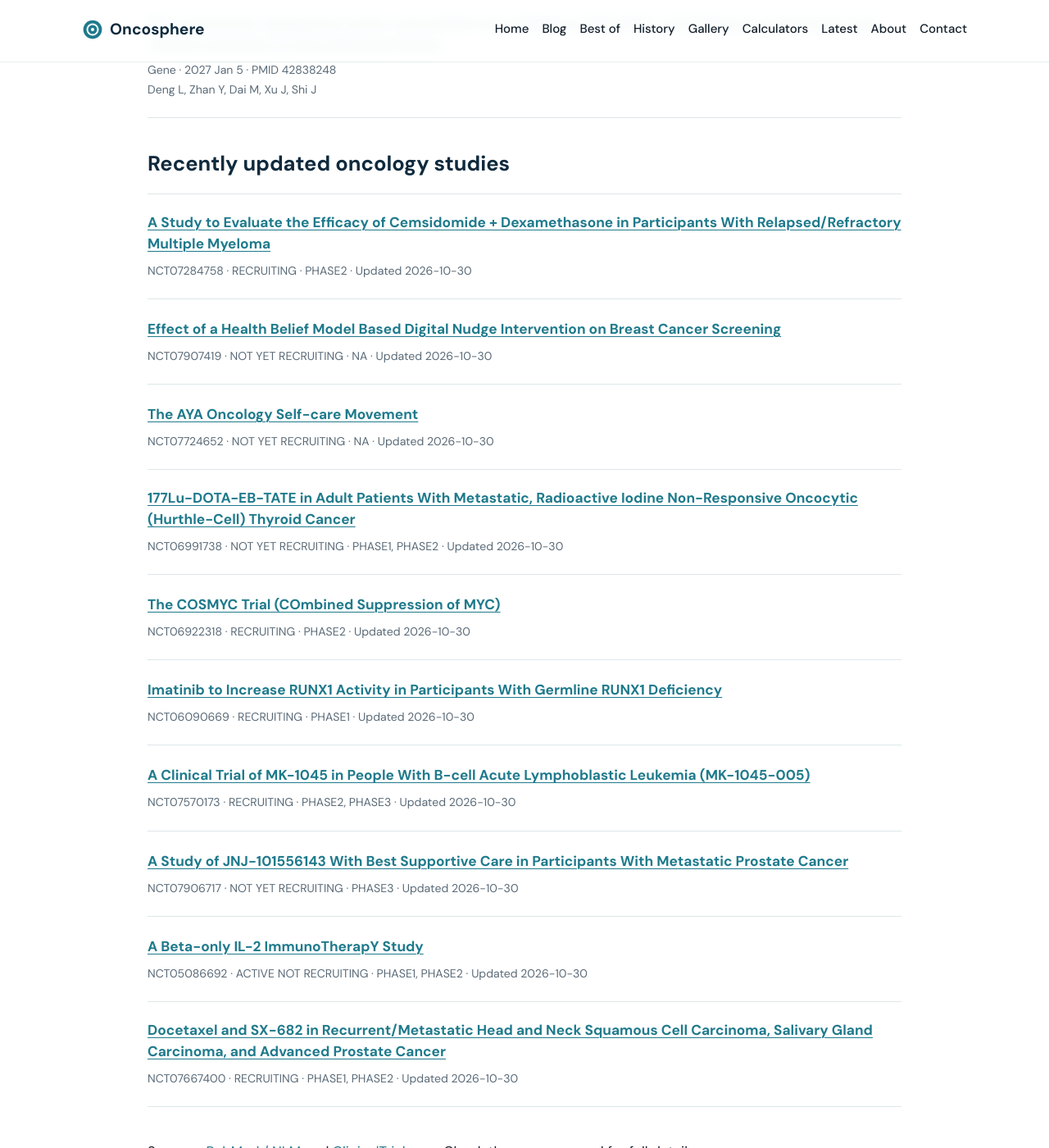
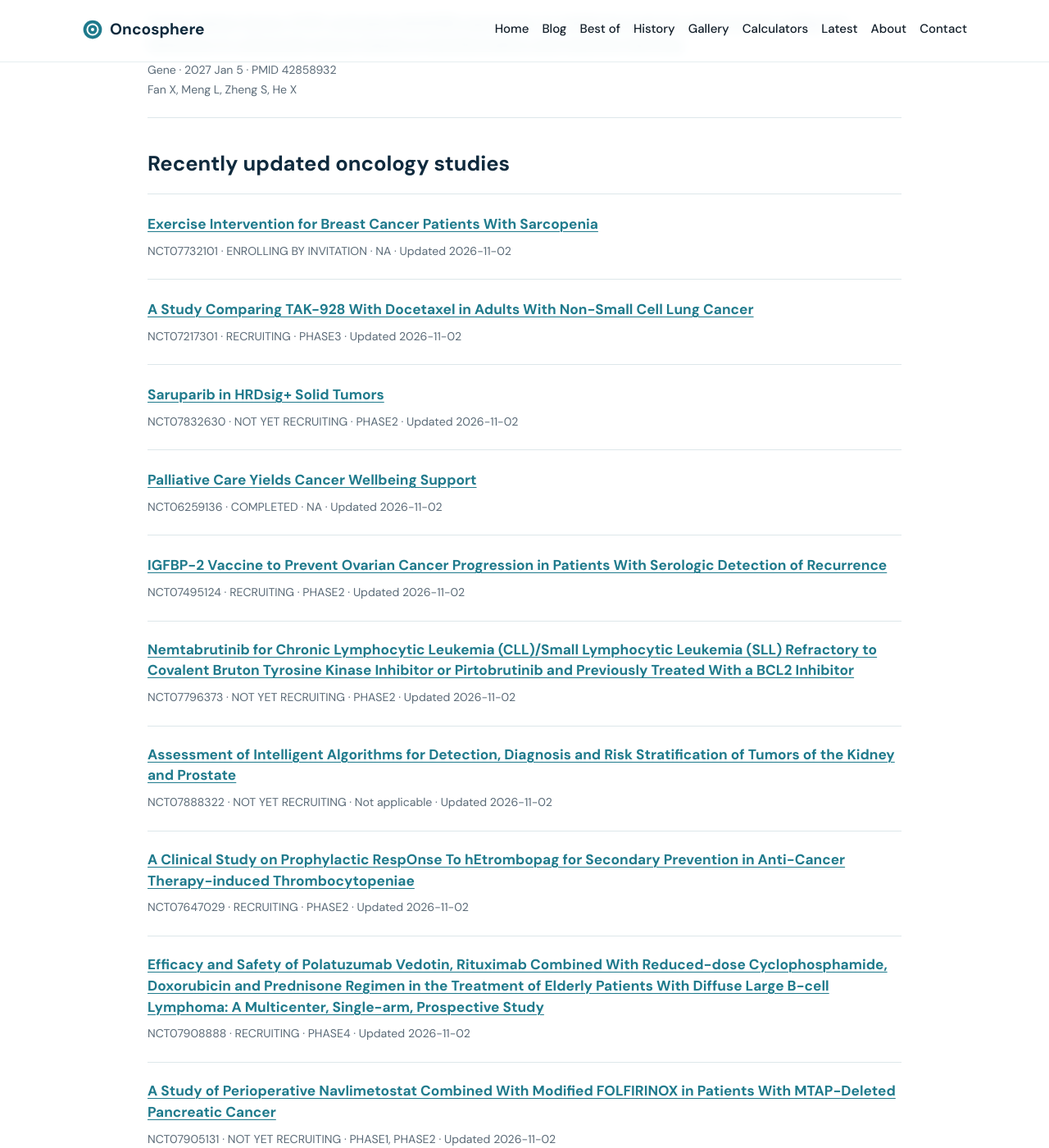
Before and after one commit to senthilstar/Oncosphere, a Jekyll site: the page built from latest.md, in a window 1280 px wide and 1400 px high, scrolled down 2412 px. Shown: the whole window at 82% size. Built offline with Jekyll 4.4.1, drawn with Linux system fonts in a browser that asks for light colours; some of the changed text lies outside the part shown.

Commit message:
Refresh oncology research feeds

```diff
--- a/_data/latest_pubmed.json
+++ b/_data/latest_pubmed.json
@@ -1,4 +1,16 @@
 [
+  {
+    "pmid": "42933160",
+    "title": "Cascade DNA walker-driven photo-controlled CRISPR/Cas12a nanorobot enabling ultrasensitive one-pot detection of dual miRNAs in triple-negative breast cancer.",
+    "journal": "Talanta",
+    "pubdate": "2027 Mar 1",
+    "authors": [
+      "Yu L",
+      "Li X",
+      "Huang L"
+    ],
+    "url": "https://pubmed.ncbi.nlm.nih.gov/42933160/"
+  },
   {
     "pmid": "42898639",
     "title": "Cytotoxic T lymphocyte-inspired nanotherapeutics chaperoning granzyme B for tumor immune remodeling.",
@@ -223,19 +235,5 @@
       "He X"
     ],
     "url": "https://pubmed.ncbi.nlm.nih.gov/42858932/"
-  },
-  {
-    "pmid": "42838248",
-    "title": "PD-1 expression reprograms tumor-associated macrophages polarization and influences progression and clinical outcomes in lung adenocarcinoma.",
-    "journal": "Gene",
-    "pubdate": "2027 Jan 5",
-    "authors": [
-      "Deng L",
-      "Zhan Y",
-      "Dai M",
-      "Xu J",
-      "Shi J"
-    ],
-    "url": "https://pubmed.ncbi.nlm.nih.gov/42838248/"
   }
 ]
--- a/_data/latest_trials.json
+++ b/_data/latest_trials.json
@@ -1,82 +1,82 @@
 [
   {
-    "nct": "NCT07284758",
-    "title": "A Study to Evaluate the Efficacy of Cemsidomide + Dexamethasone in Participants With Relapsed/Refractory Multiple Myeloma",
+    "nct": "NCT07732101",
+    "title": "Exercise Intervention for Breast Cancer Patients With Sarcopenia",
+    "status": "ENROLLING_BY_INVITATION",
+    "phase": "NA",
+    "updated": "2026-11-02",
+    "url": "https://clinicaltrials.gov/study/NCT07732101"
+  },
+  {
+    "nct": "NCT07217301",
+    "title": "A Study Comparing TAK-928 With Docetaxel in Adults With Non-Small Cell Lung Cancer",
+    "status": "RECRUITING",
+    "phase": "PHASE3",
+    "updated": "2026-11-02",
+    "url": "https://clinicaltrials.gov/study/NCT07217301"
+  },
+  {
+    "nct": "NCT07832630",
+    "title": "Saruparib in HRDsig+ Solid Tumors",
+    "status": "NOT_YET_RECRUITING",
+    "phase": "PHASE2",
+    "updated": "2026-11-02",
+    "url": "https://clinicaltrials.gov/study/NCT07832630"
+  },
+  {
+    "nct": "NCT06259136",
+    "title": "Palliative Care Yields Cancer Wellbeing Support",
+    "status": "COMPLETED",
+    "phase": "NA",
+    "updated": "2026-11-02",
+    "url": "https://clinicaltrials.gov/study/NCT06259136"
+  },
+  {
+    "nct": "NCT07495124",
+    "title": "IGFBP-2 Vaccine to Prevent Ovarian Cancer Progression in Patients With Serologic Detection of Recurrence",
     "status": "RECRUITING",
     "phase": "PHASE2",
-    "updated": "2026-10-30",
-    "url": "https://clinicaltrials.gov/study/NCT07284758"
+    "updated": "2026-11-02",
+    "url": "https://clinicaltrials.gov/study/NCT07495124"
   },
   {
-    "nct": "NCT07907419",
-    "title": "Effect of a Health Belief Model Based Digital Nudge Intervention on Breast Cancer Screening",
+    "nct": "NCT07796373",
+    "title": "Nemtabrutinib for Chronic Lymphocytic Leukemia (CLL)/Small Lymphocytic Leukemia (SLL) Refractory to Covalent Bruton Tyrosine Kinase Inhibitor or Pirtobrutinib and Previously Treated With a BCL2 Inhibitor",
     "status": "NOT_YET_RECRUITING",
-    "phase": "NA",
-    "updated": "2026-10-30",
-    "url": "https://clinicaltrials.gov/study/NCT07907419"
+    "phase": "PHASE2",
+    "updated": "2026-11-02",
+    "url": "https://clinicaltrials.gov/study/NCT07796373"
   },
   {
-    "nct": "NCT07724652",
-    "title": "The AYA Oncology Self-care Movement",
+    "nct": "NCT07888322",
+    "title": "Assessment of Intelligent Algorithms for Detection, Diagnosis and Risk Stratification of Tumors of the Kidney and Prostate",
     "status": "NOT_YET_RECRUITING",
-    "phase": "NA",
-    "updated": "2026-10-30",
-    "url": "https://clinicaltrials.gov/study/NCT07724652"
+    "phase": "Not applicable",
+    "updated": "2026-11-02",
+    "url": "https://clinicaltrials.gov/study/NCT07888322"
   },
   {
-    "nct": "NCT06991738",
-    "title": "177Lu-DOTA-EB-TATE in Adult Patients With Metastatic, Radioactive Iodine Non-Responsive Oncocytic (Hurthle-Cell) Thyroid Cancer",
+    "nct": "NCT07647029",
+    "title": "A Clinical Study on Prophylactic RespOnse To hEtrombopag for Secondary Prevention in Anti-Cancer Therapy-induced Thrombocytopeniae",
+    "status": "RECRUITING",
+    "phase": "PHASE2",
+    "updated": "2026-11-02",
+    "url": "https://clinicaltrials.gov/study/NCT07647029"
+  },
+  {
+    "nct": "NCT07908888",
+    "title": "Efficacy and Safety of Polatuzumab Vedotin, Rituximab Combined With Reduced-dose Cyclophosphamide, Doxorubicin and Prednisone Regimen in the Treatment of Elderly Patients With Diffuse Large B-cell Lymphoma: A Multicenter, Single-arm, Prospective Study",
+    "status": "RECRUITING",
+    "phase": "PHASE4",
+    "updated": "2026-11-02",
+    "url": "https://clinicaltrials.gov/study/NCT07908888"
+  },
+  {
+    "nct": "NCT07905131",
+    "title": "A Study of Perioperative Navlimetostat Combined With Modified FOLFIRINOX in Patients With MTAP-Deleted Pancreatic Cancer",
     "status": "NOT_YET_RECRUITING",
     "phase": "PHASE1, PHASE2",
-    "updated": "2026-10-30",
-    "url": "https://clinicaltrials.gov/study/NCT06991738"
-  },
-  {
-    "nct": "NCT06922318",
-    "title": "The COSMYC Trial (COmbined Suppression of MYC)",
-    "status": "RECRUITING",
-    "phase": "PHASE2",
-    "updated": "2026-10-30",
-    "url": "https://clinicaltrials.gov/study/NCT06922318"
-  },
-  {
-    "nct": "NCT06090669",
-    "title": "Imatinib to Increase RUNX1 Activity in Participants With Germline RUNX1 Deficiency",
-    "status": "RECRUITING",
-    "phase": "PHASE1",
-    "updated": "2026-10-30",
-    "url": "https://clinicaltrials.gov/study/NCT06090669"
-  },
-  {
-    "nct": "NCT07570173",
-    "title": "A Clinical Trial of MK-1045 in People With B-cell Acute Lymphoblastic Leukemia (MK-1045-005)",
-    "status": "RECRUITING",
-    "phase": "PHASE2, PHASE3",
-    "updated": "2026-10-30",
-    "url": "https://clinicaltrials.gov/study/NCT07570173"
-  },
-  {
-    "nct": "NCT07906717",
-    "title": "A Study of JNJ-101556143 With Best Supportive Care in Participants With Metastatic Prostate Cancer",
-    "status": "NOT_YET_RECRUITING",
-    "phase": "PHASE3",
-    "updated": "2026-10-30",
-    "url": "https://clinicaltrials.gov/study/NCT07906717"
-  },
-  {
-    "nct": "NCT05086692",
-    "title": "A Beta-only IL-2 ImmunoTherapY Study",
-    "status": "ACTIVE_NOT_RECRUITING",
-    "phase": "PHASE1, PHASE2",
-    "updated": "2026-10-30",
-    "url": "https://clinicaltrials.gov/study/NCT05086692"
-  },
-  {
-    "nct": "NCT07667400",
-    "title": "Docetaxel and SX-682 in Recurrent/Metastatic Head and Neck Squamous Cell Carcinoma, Salivary Gland Carcinoma, and Advanced Prostate Cancer",
-    "status": "RECRUITING",
-    "phase": "PHASE1, PHASE2",
-    "updated": "2026-10-30",
-    "url": "https://clinicaltrials.gov/study/NCT07667400"
+    "updated": "2026-11-02",
+    "url": "https://clinicaltrials.gov/study/NCT07905131"
   }
 ]
```
